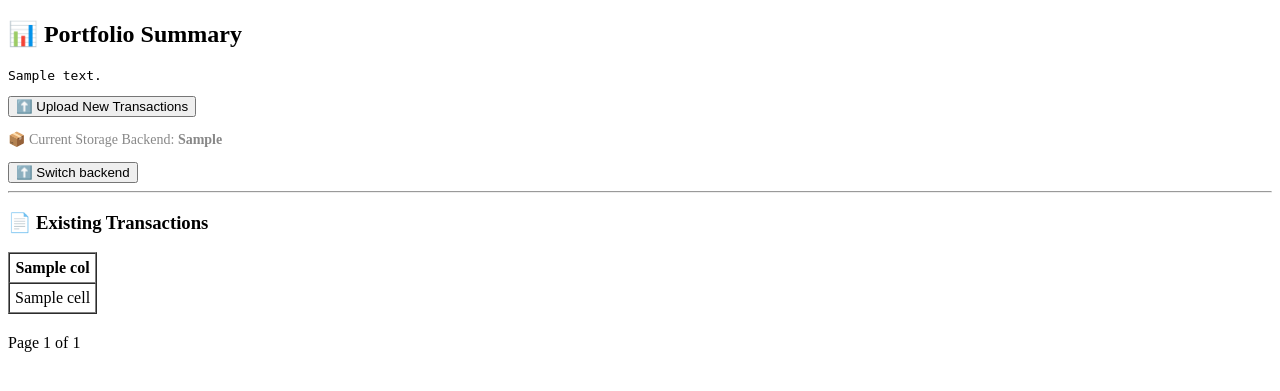
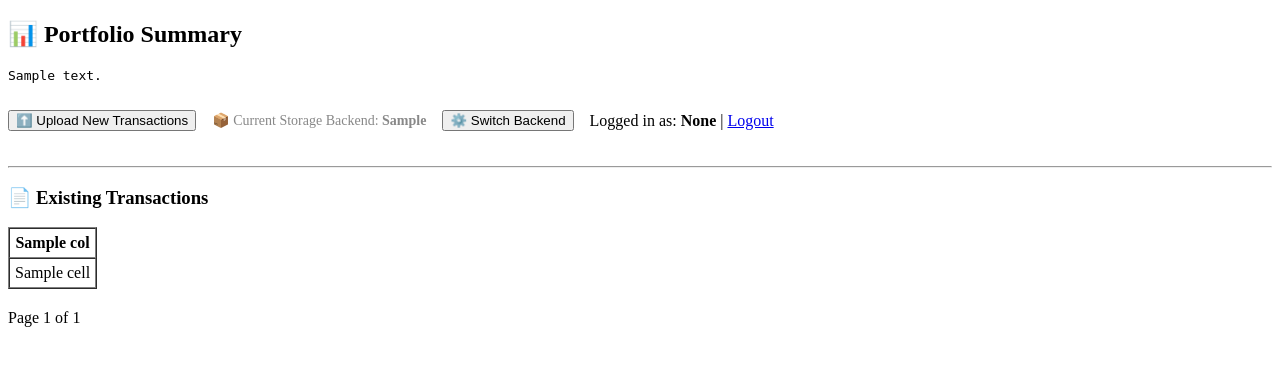
Before and after one commit to dheerajk78/sample_app, a Python web app: template templates/summary.html in a window 1280 px wide. Shown: the top 391 px of the page. Run offline with Jinja, Linux system fonts and the light colour scheme; the template is opened without the code that fills it: most values are stand-ins (such as "Sample title", 1, 10 or a date in 2020).

Commit message:
Update summary.html

```diff
--- a/templates/summary.html
+++ b/templates/summary.html
@@ -13,16 +13,23 @@
     <h2>📊 Portfolio Summary</h2>
     <pre>{{ summary_text }}</pre>
 
-    <form action="{{ url_for('upload') }}">
+<div style="display: flex; align-items: center; gap: 16px; margin-bottom: 20px;">
+    <form action="{{ url_for('upload') }}" method="get">
         <button type="submit">⬆️ Upload New Transactions</button>
     </form>
 
-  <p style="font-size: 14px; color: #888;">
-    📦 Current Storage Backend: <strong>{{ backend_type }}</strong>
-  </p>
-    <form action="{{ url_for('settings') }}">
-        <button type="submit">⬆️ Switch backend</button>
+    <p style="font-size: 14px; color: #888; margin: 0;">
+        📦 Current Storage Backend: <strong>{{ backend_type }}</strong>
+    </p>
+
+    <form action="{{ url_for('settings') }}" method="get">
+        <button type="submit">⚙️ Switch Backend</button>
     </form>
+  <p>
+    Logged in as: <strong>{{ session.get('user') }}</strong>
+    | <a href="{{ url_for('logout') }}">Logout</a>
+</p>
+</div>
 
     <hr>
 
```
